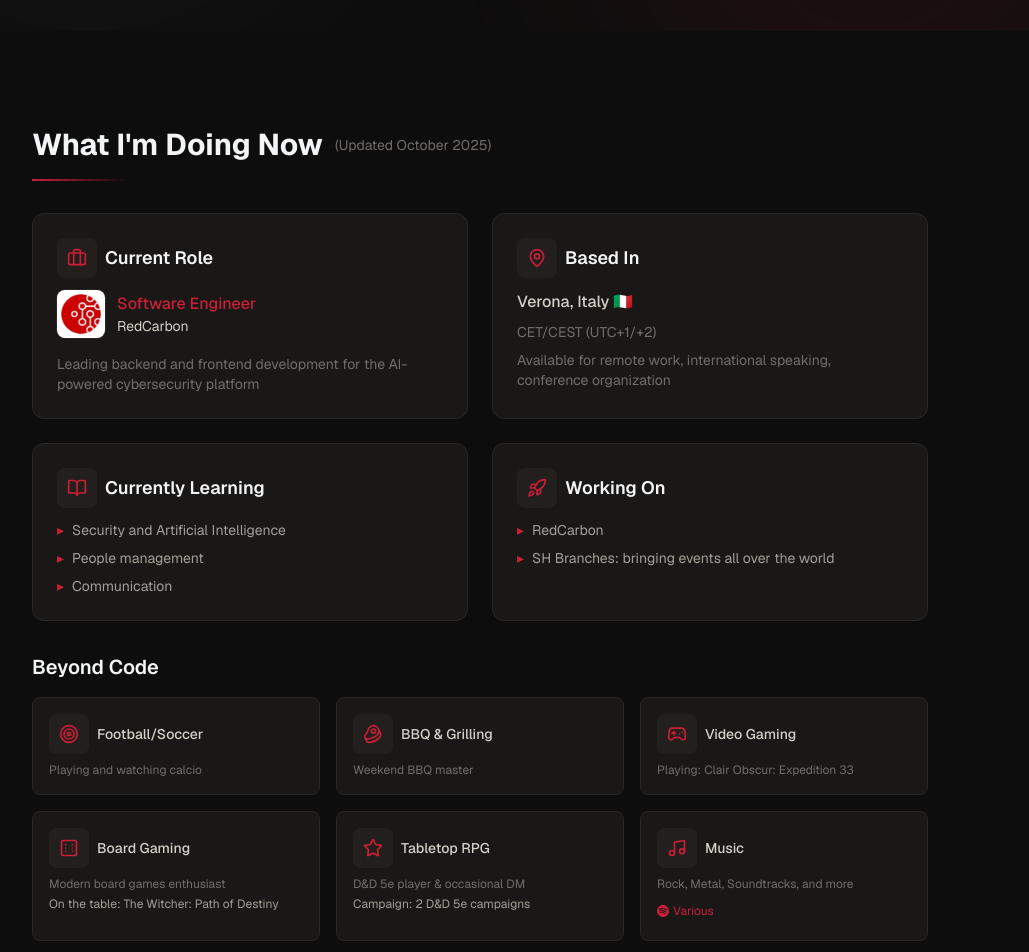
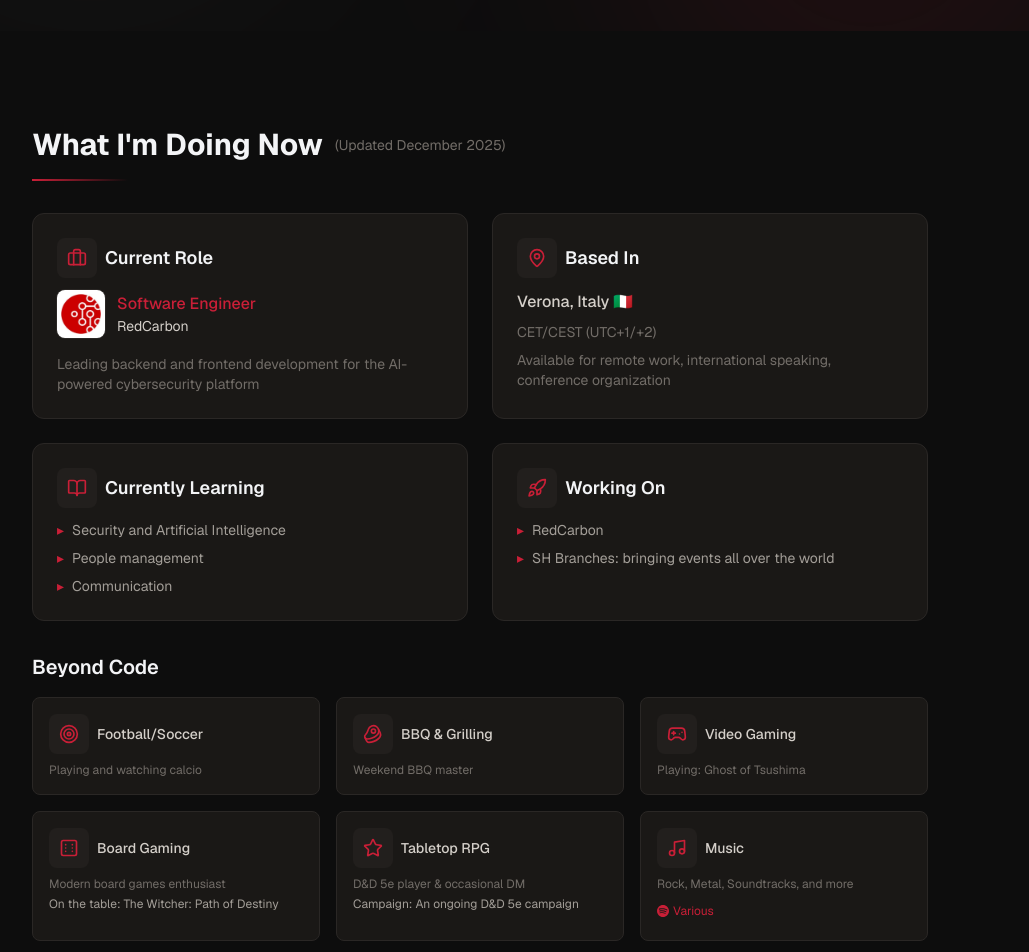
Before and after one commit to davideimola/davideimola.dev, a Next.js app: page /about in a window 1280 px wide. Shown: the part 420-1372 px from the top of the page, without its empty margins (160-1189 px from the left). Built offline with nearby package versions, Linux system fonts and the light colour scheme; no server answers.

Commit message:
chore: updated now

```diff
--- a/src/content/now.ts
+++ b/src/content/now.ts
@@ -9,7 +9,7 @@
 
 export const nowInfo = {
   // Update this date when you update the content
-  lastUpdated: "October 2025",
+  lastUpdated: "December 2025",
 
   // Current Role
   currentRole: {
@@ -45,29 +45,12 @@ export const nowInfo = {
   // Working On
   workingOn: ["RedCarbon", "SH Branches: bringing events all over the world"],
 
-  // Optional: What you're reading
-  reading: [
-    {
-      title: "Platform Engineering on Kubernetes",
-      author: "Maurício Salatino",
-      status: "reading", // or "finished"
-    },
-    // Add more books
-  ],
-
-  // Optional: Currently excited about
-  excitedAbout: [
-    "WASM in the cloud",
-    "AI/ML ops workflows",
-    "Developer experience tools",
-  ],
-
   // Hobbies & Interests
   hobbies: {
     sports: {
       name: "Football/Soccer",
       emoji: "⚽",
-      details: "Playing and watching calcio", // or your favorite team
+      details: "Playing and watching calcio",
     },
     cooking: {
       name: "BBQ & Grilling",
@@ -77,7 +60,7 @@ export const nowInfo = {
     gaming: {
       name: "Video Gaming",
       emoji: "🎮",
-      currentlyPlaying: ["Clair Obscur: Expedition 33"],
+      currentlyPlaying: ["Ghost of Tsushima"],
     },
     boardGaming: {
       name: "Board Gaming",
@@ -89,15 +72,15 @@ export const nowInfo = {
       name: "Tabletop RPG",
       emoji: "🐉",
       details: "D&D 5e player & occasional DM",
-      currentCampaign: "2 D&D 5e campaigns", // Update with your campaign!
+      currentCampaign: "An ongoing D&D 5e campaign",
     },
     music: {
       name: "Music",
       emoji: "🎵",
       details: "Rock, Metal, Soundtracks, and more",
       playlistUrl:
-        "https://open.spotify.com/playlist/1qLEh5nRfgkelDOQqBScxE?si=de08590bfe4f4eee", // Update with your actual playlist!
-      playlistName: "Various", // Name of your playlist
+        "https://open.spotify.com/playlist/1qLEh5nRfgkelDOQqBScxE?si=de08590bfe4f4eee",
+      playlistName: "Various",
     },
   },
 };
```
